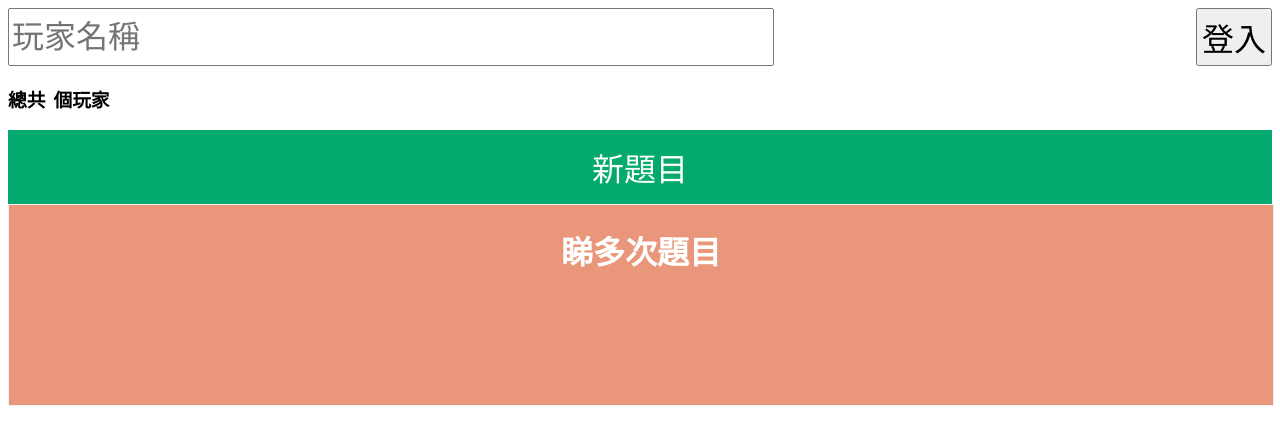
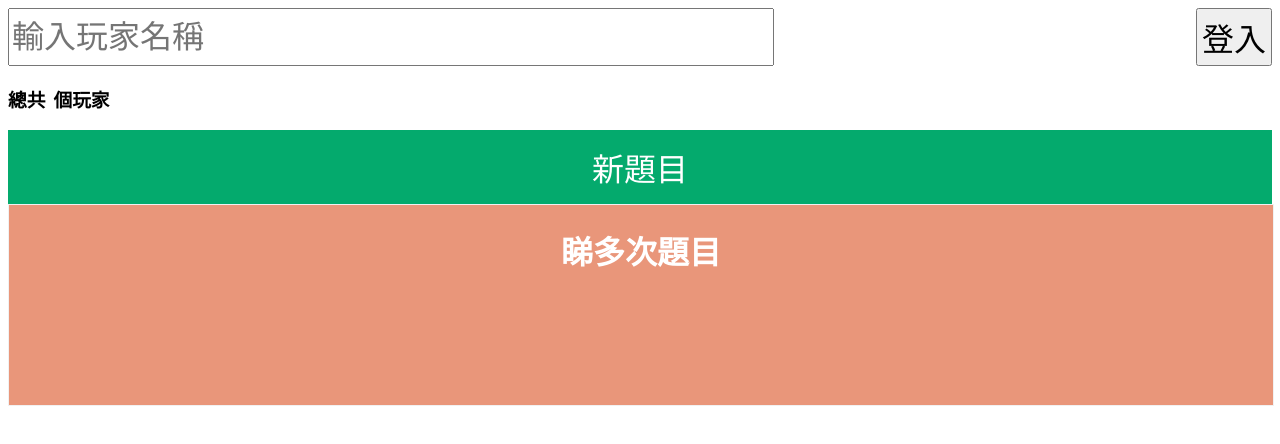
Before and after one commit to ming030890/game-spy, a website: page public/index.html in a window 1280 px wide. Drawn offline with Linux system fonts and the light colour scheme.

Commit message:
fix string

```diff
--- a/public/index.html
+++ b/public/index.html
@@ -89,7 +89,7 @@
 
 <body>
   <form id="login_form" action="">
-    <input type="text" id="username" placeholder="玩家名稱"></input>
+    <input type="text" id="username" placeholder="輸入玩家名稱"></input>
     <button type="submit" id="login_button">登入</button>
   </form>
   <div id="game">
```
